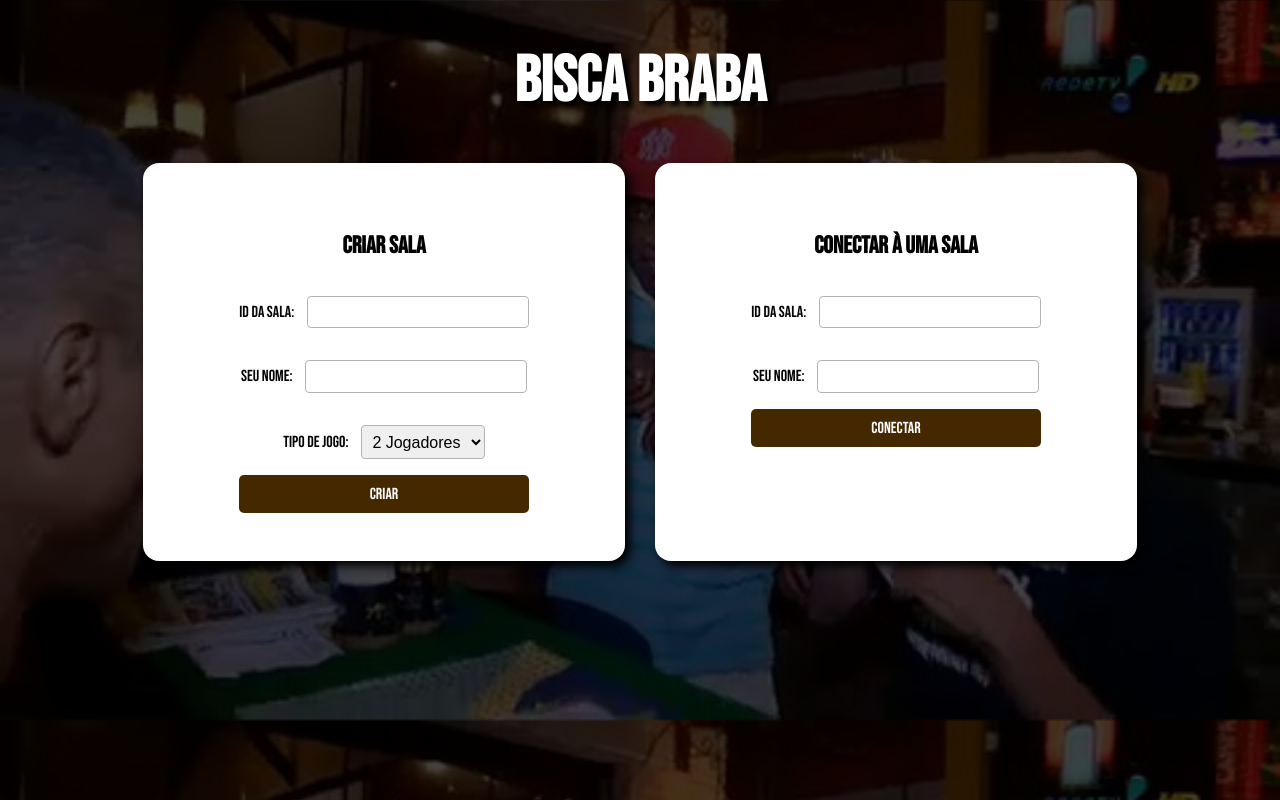
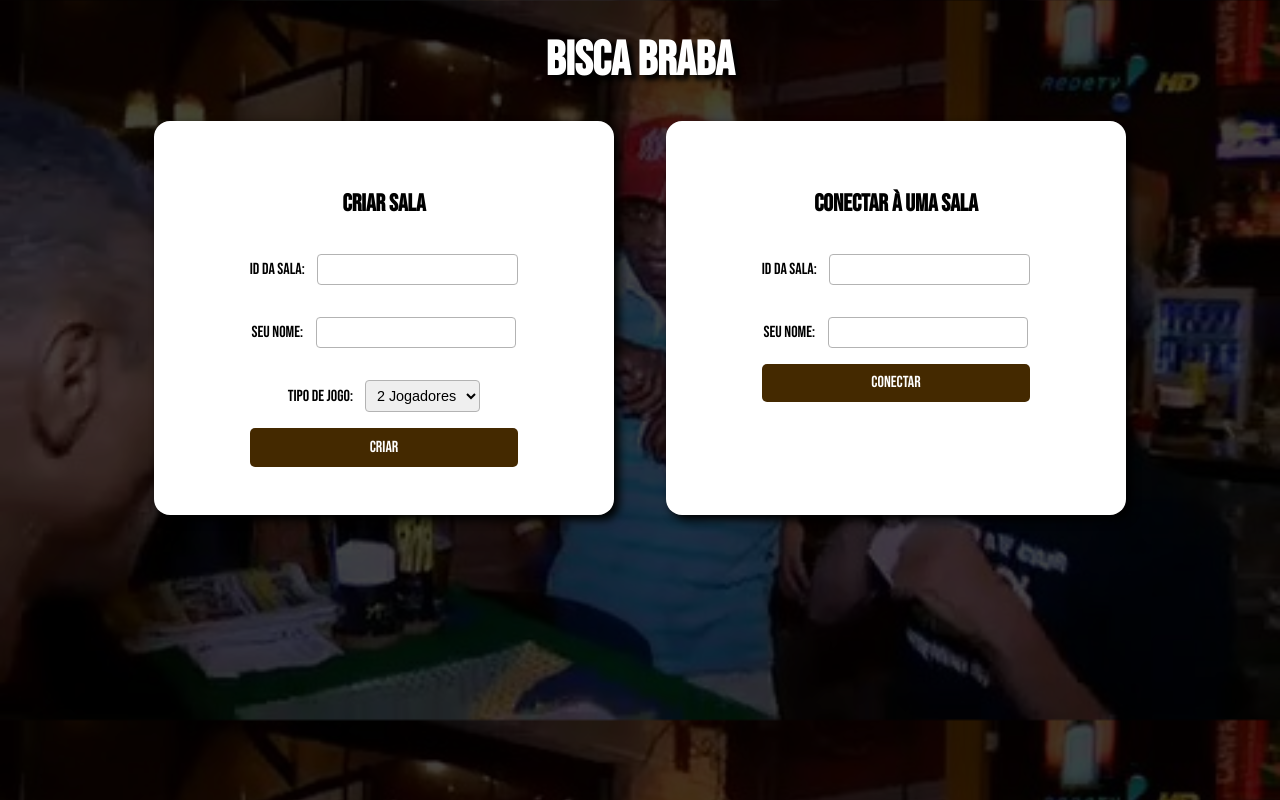
Before and after one commit to Maxwell-Ferreira/Bisca, a website: page public/index.html in a window 1280 px wide. Drawn offline with nearby package versions, Linux system fonts and the light colour scheme; no server answers.

Commit message:
fixed tamanho da fonte nos inputs e selects

```diff
--- a/public/style.css
+++ b/public/style.css
@@ -27,7 +27,7 @@ body{
 }
 
 h1{
-    font-size: 4rem;
+    font-size: 3rem;
     text-shadow: 5px 5px 5px #000;
 }
 
@@ -69,7 +69,7 @@ input, select{
     border: 1px solid rgb(179, 179, 179);
     border-radius: 4px;
     padding: .4rem;
-    font-size: 1rem;
+    font-size: .9rem;
 }
 select{
     margin-left: auto;
@@ -190,6 +190,7 @@ button:hover{
 .form-mensagem input{
     height: 1rem;
     width: calc(100% - 60px);
+    font-size: .9rem;
 }
 
 .mensagem{
```
